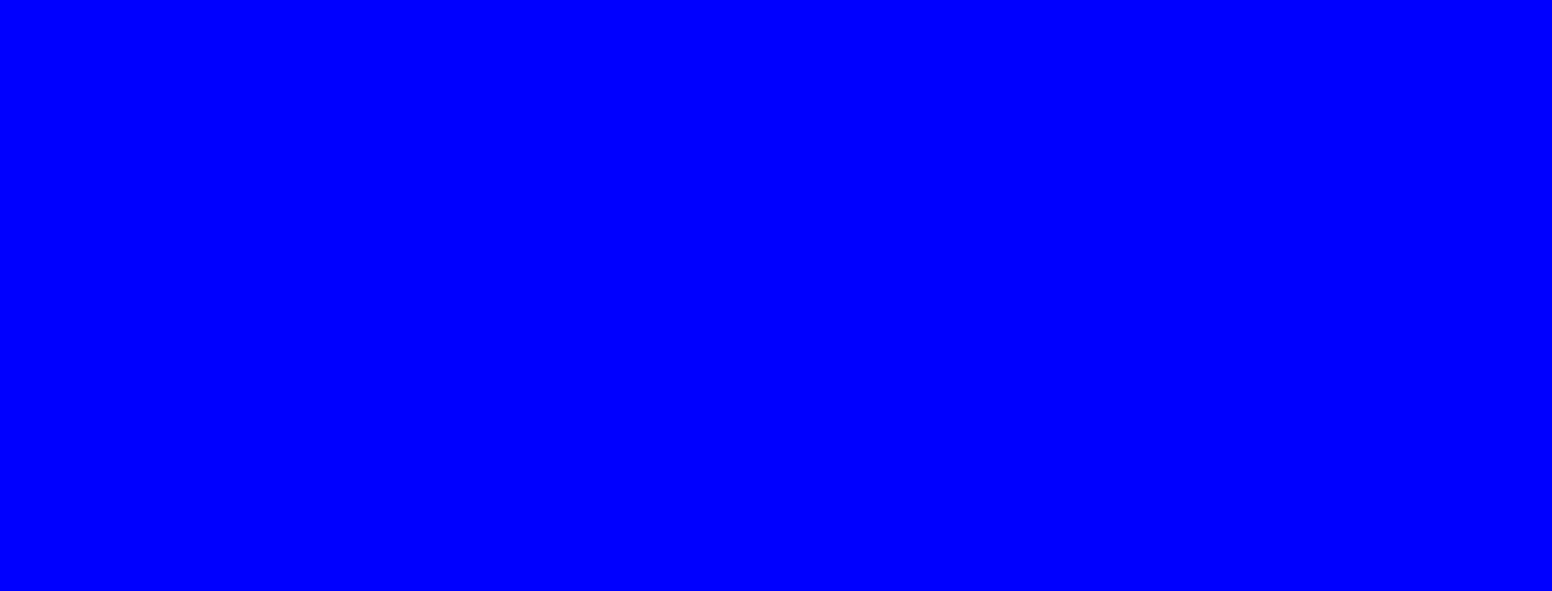
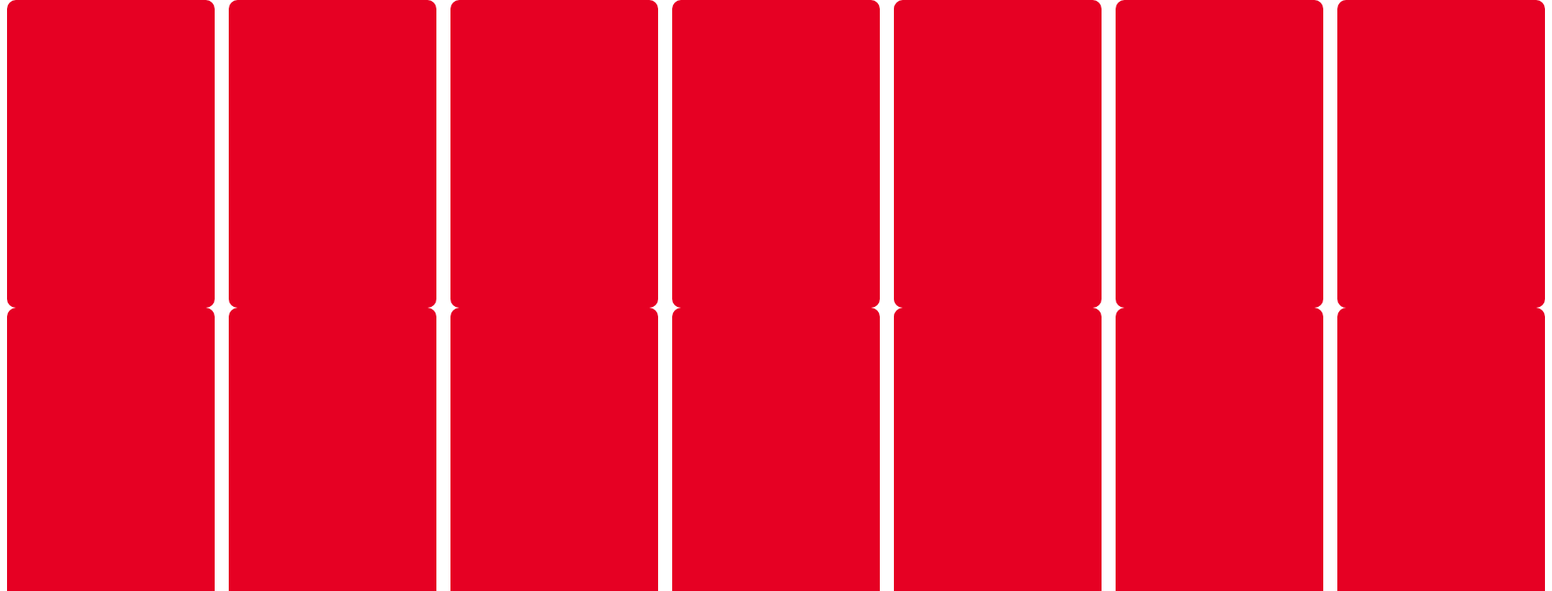
Before and after one commit to MoreiraRamires/pinterest, a plain HTML site: page index.html in a window 1280 px wide. Shown: the top 672 px of the page at 88% size, 1764 px wide, since content can reach past the window. Drawn offline with Linux system fonts and the light colour scheme.

Commit message:
colunas separadas em grid

```diff
--- a/styles/_grid.scss
+++ b/styles/_grid.scss
@@ -1,3 +1,20 @@
+@import './variables.scss';
+
 .grid{
   display: grid;
+  grid-template-columns: repeat(7,252px);
 }
+
+.column{
+  width: 100%;
+  display: flex;
+  flex-direction: column;
+  align-items: center;
+
+  .item{
+    width: 236px;
+    height: 350px;
+    background-color:$red;
+    border-radius: 10px;
+  }
+}
--- a/styles/style.scss
+++ b/styles/style.scss
@@ -1,10 +1,5 @@
 
 @import './reset.scss';
-@import './variables';
+@import './variables.scss';
 
-@import './grid';
-
-
-body{
-  background-color:blue
-}
+@import './grid.scss';
```
Also changed, not shown: index.html (+0 -1 lines), styles/dist/_grid.css, styles/dist/style.css.
